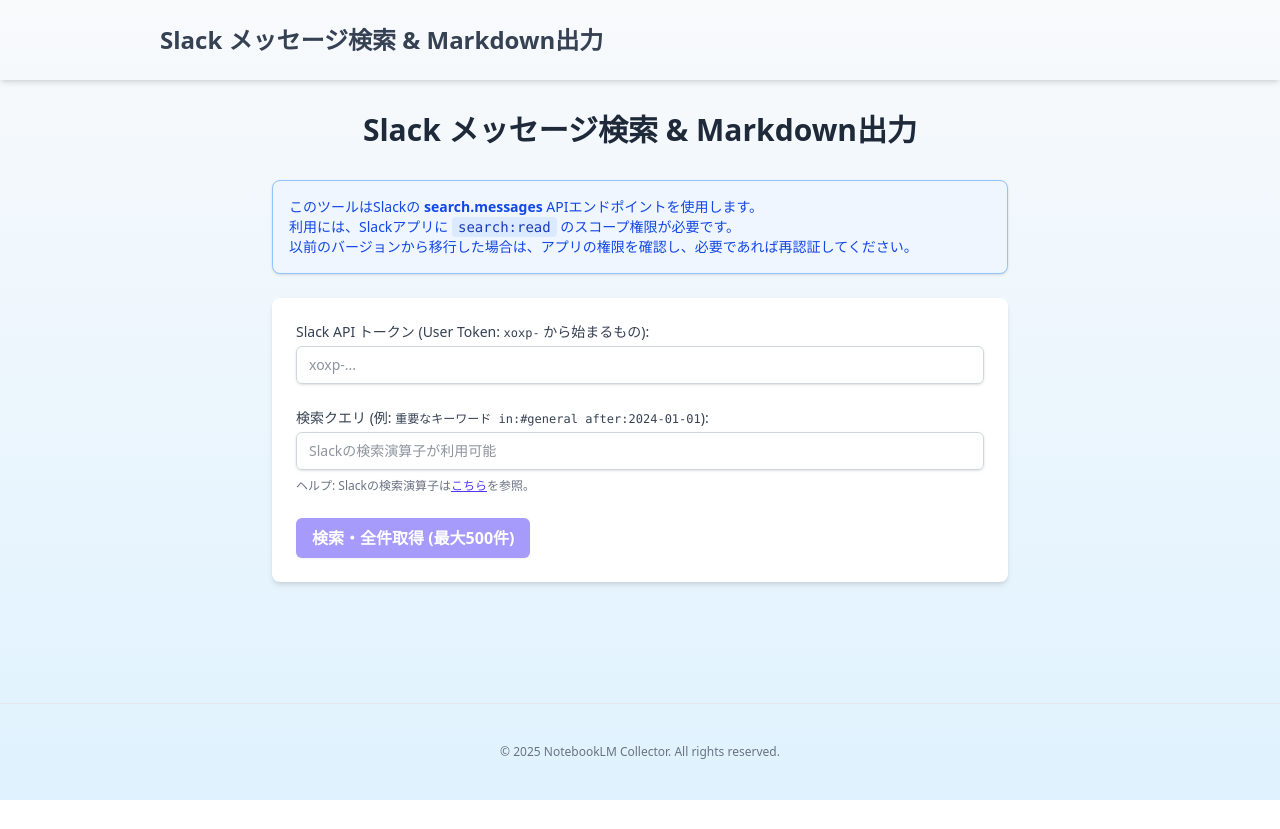
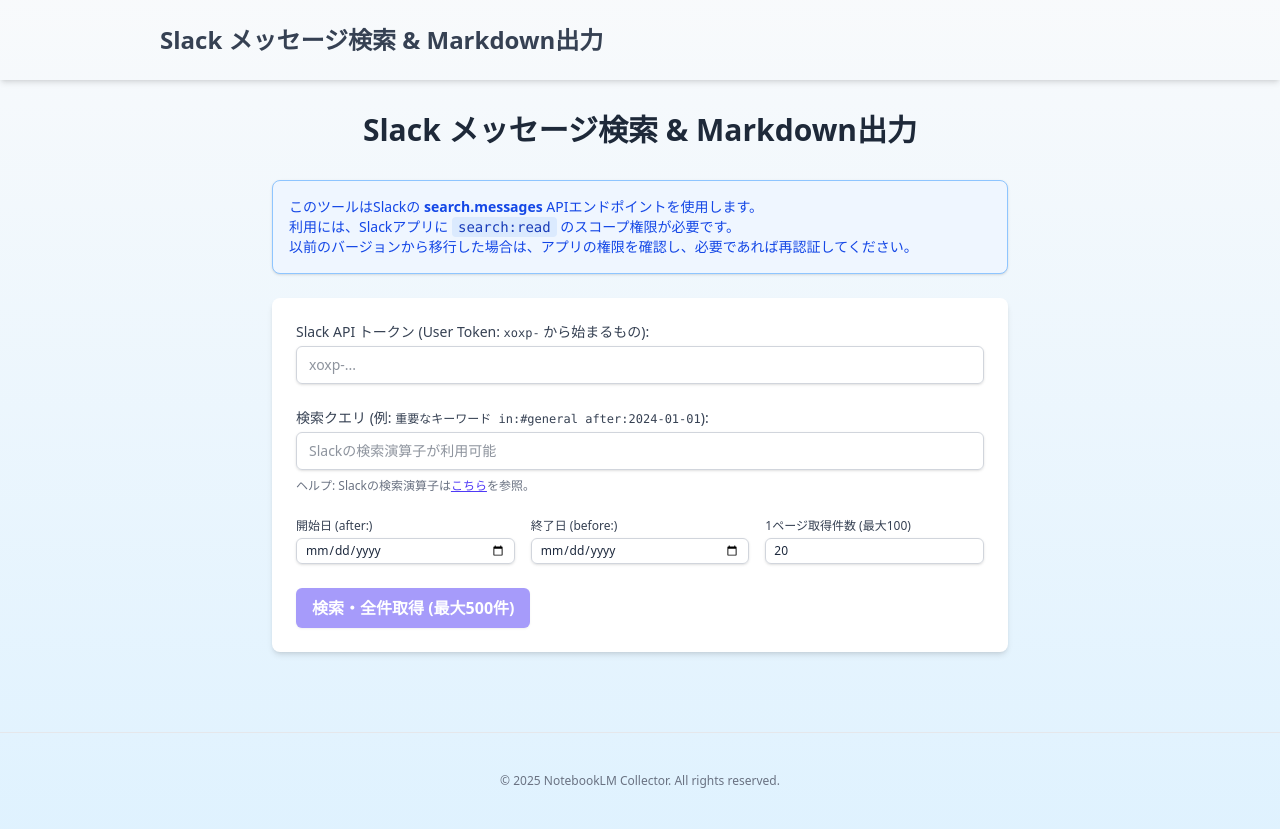
Before and after one commit to 24taro/notebooklm-collector, a Next.js app: page /slack in a window 1280 px wide. Before the commit the page ends 800 px from the top, so only its background shows below. Built offline with nearby package versions, Linux system fonts and the light colour scheme.

Commit message:
feat(page): Slack詳細検索条件UIとMarkdownダウンロード機能の追加\n\n- 期間指定・取得件数入力欄をフォームに追加\n- 検索クエリにafter/beforeを自動付与\n- プレビューMarkdownをファイル名規則付きでダウンロード可能に\n\nCloses #27

```diff
--- a/src/app/slack/page.tsx
+++ b/src/app/slack/page.tsx
@@ -78,6 +78,9 @@
     perPage: 20,
   })
   const [currentPreviewMarkdown, setCurrentPreviewMarkdown] = useState<string>('')
+  const [startDate, setStartDate] = useState<string>('')
+  const [endDate, setEndDate] = useState<string>('')
+  const [customPerPage, setCustomPerPage] = useState<number>(20)
 
   // ローカルストレージからトークンを読み込み・保存するuseEffect
   useEffect(() => {
@@ -92,6 +95,19 @@
       localStorage.setItem('slackApiToken', token)
     }
   }, [token])
+
+  // 検索クエリに期間・件数を反映するヘルパー
+  const buildQuery = () => {
+    let q = searchQuery.trim()
+    if (startDate && endDate) {
+      q += ` after:${startDate} before:${endDate}`
+    } else if (startDate) {
+      q += ` after:${startDate}`
+    } else if (endDate) {
+      q += ` before:${endDate}`
+    }
+    return q
+  }
 
   const handleFetchMessages = async () => {
     if (!token) {
@@ -126,7 +142,7 @@
         )
 
         // APIから取得する件数は paginationInfo.perPage を使用
-        const result = await fetchSlackMessages(token, searchQuery, paginationInfo.perPage, currentPageInternal)
+        const result = await fetchSlackMessages(token, buildQuery(), customPerPage, currentPageInternal)
 
         if (result.isOk()) {
           const responseData = result.value
@@ -246,6 +262,47 @@
             </p>
           </div>
 
+          <div className="flex flex-col md:flex-row md:space-x-4 space-y-2 md:space-y-0">
+            <div className="flex-1">
+              <label htmlFor="startDate" className="block text-xs font-medium text-gray-700 mb-1">
+                開始日 (after:)
+              </label>
+              <input
+                type="date"
+                id="startDate"
+                value={startDate}
+                onChange={(e) => setStartDate(e.target.value)}
+                className="block w-full px-2 py-1 border border-gray-300 rounded-md shadow-sm focus:outline-none focus:ring-indigo-500 focus:border-indigo-500 text-xs"
+              />
+            </div>
+            <div className="flex-1">
+              <label htmlFor="endDate" className="block text-xs font-medium text-gray-700 mb-1">
+                終了日 (before:)
+              </label>
+              <input
+                type="date"
+                id="endDate"
+                value={endDate}
+                onChange={(e) => setEndDate(e.target.value)}
+                className="block w-full px-2 py-1 border border-gray-300 rounded-md shadow-sm focus:outline-none focus:ring-indigo-500 focus:border-indigo-500 text-xs"
+              />
+            </div>
+            <div className="flex-1">
+              <label htmlFor="customPerPage" className="block text-xs font-medium text-gray-700 mb-1">
+                1ページ取得件数 (最大100)
+              </label>
+              <input
+                type="number"
+                id="customPerPage"
+                min={1}
+                max={100}
+                value={customPerPage}
+                onChange={(e) => setCustomPerPage(Number(e.target.value))}
+                className="block w-full px-2 py-1 border border-gray-300 rounded-md shadow-sm focus:outline-none focus:ring-indigo-500 focus:border-indigo-500 text-xs"
+              />
+            </div>
+          </div>
+
           <div className="flex items-center space-x-3">
             <button
               type="submit"
@@ -299,16 +356,36 @@
         {currentPreviewMarkdown && (
           <div className="mt-8">
             <h2 className="text-xl font-semibold mb-3 text-gray-800">Markdownプレビュー:</h2>
+            <div className="flex items-center mb-2 space-x-2">
+              <button
+                type="button"
+                onClick={() => {
+                  const now = new Date()
+                  const ymdhms = `${now.getFullYear()}${String(now.getMonth() + 1).padStart(2, '0')}${String(now.getDate()).padStart(2, '0')}${String(now.getHours()).padStart(2, '0')}${String(now.getMinutes()).padStart(2, '0')}${String(now.getSeconds()).padStart(2, '0')}`
+                  const fileName = `notebooklm_slack_${searchQuery ? searchQuery.replace(/\s+/g, '_').slice(0, 20) : 'search'}_${ymdhms}.md`
+                  const blob = new Blob([currentPreviewMarkdown], { type: 'text/markdown' })
+                  const a = document.createElement('a')
+                  a.href = URL.createObjectURL(blob)
+                  a.download = fileName
+                  a.click()
+                  setTimeout(() => URL.revokeObjectURL(a.href), 1000)
+                  toast.success('Markdownファイルをダウンロードしました！')
+                }}
+                className="px-3 py-1.5 bg-green-600 text-white text-sm font-semibold rounded-md shadow-sm hover:bg-green-700 focus:outline-none focus:ring-2 focus:ring-green-500 focus:ring-offset-1 transition ease-in-out duration-150"
+              >
+                Markdownをダウンロード
+              </button>
               <button
                 type="button"
                 onClick={() => {
                   navigator.clipboard.writeText(currentPreviewMarkdown)
                   toast.success('Markdownをクリップボードにコピーしました！')
                 }}
-              className="mb-2 px-3 py-1.5 bg-teal-500 text-white text-sm font-semibold rounded-md shadow-sm hover:bg-teal-600 focus:outline-none focus:ring-2 focus:ring-teal-500 focus:ring-offset-1 transition ease-in-out duration-150"
+                className="px-3 py-1.5 bg-teal-500 text-white text-sm font-semibold rounded-md shadow-sm hover:bg-teal-600 focus:outline-none focus:ring-2 focus:ring-teal-500 focus:ring-offset-1 transition ease-in-out duration-150"
               >
                 Markdownをコピー
               </button>
+            </div>
             <textarea
               readOnly
               value={currentPreviewMarkdown}
```
Lines whose indentation alone changed are shown as unchanged.
